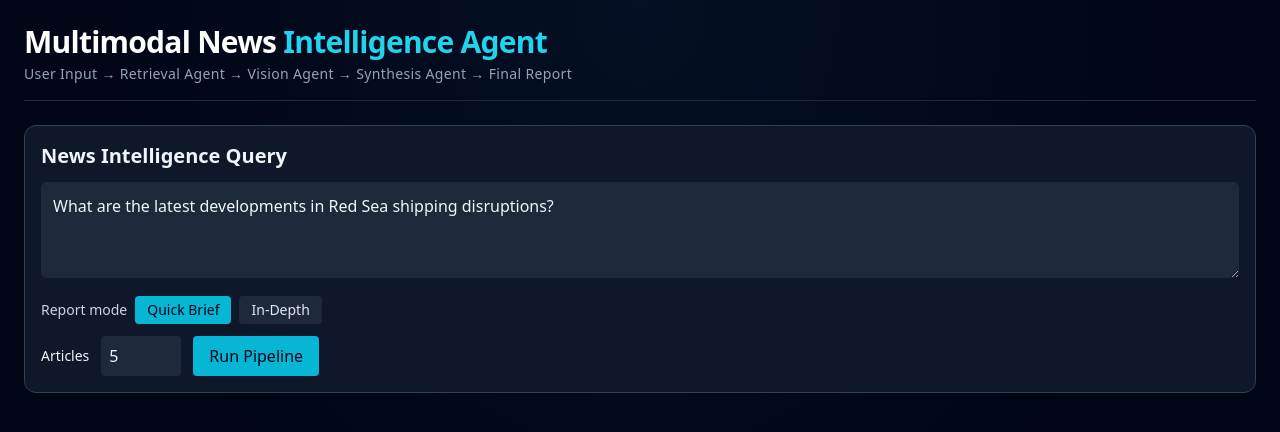
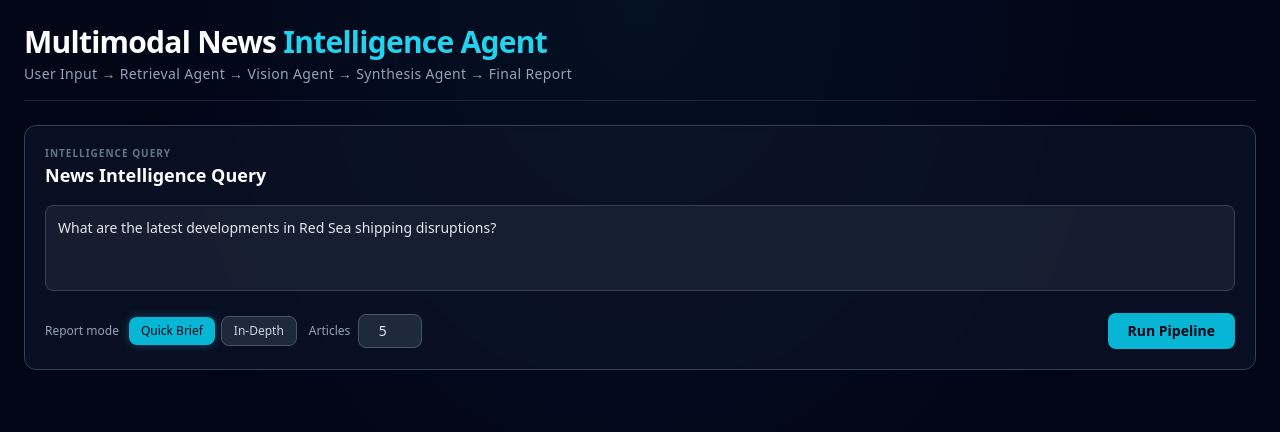
Before and after one commit to cobycolvin/News-intelligence-agent, a React (Vite) app in the folder frontend/: page / in a window 1280 px wide. Shown: the top 432 px of the page. Built offline with nearby package versions, Linux system fonts and the light colour scheme; no server answers; the HTML template or start-up script is replaced by a standard one.

Commit message:
feat: refine query form with focus states, active glow toggles, and loading spinner

```diff
--- a/frontend/src/components/QueryForm.tsx
+++ b/frontend/src/components/QueryForm.tsx
@@ -11,39 +11,89 @@ export function QueryForm({ onSubmit, loading }: Props) {
   const [reportDepth, setReportDepth] = useState<'brief' | 'in_depth'>('brief')
 
   return (
-    <form
-      className="rounded-xl border border-slate-700 bg-slate-900 p-4 space-y-3"
-      onSubmit={(e) => {
-        e.preventDefault()
-        onSubmit(query, maxArticles, reportDepth)
-      }}
-    >
-      <h2 className="text-xl font-semibold">News Intelligence Query</h2>
-      <textarea className="w-full rounded-md bg-slate-800 p-3" rows={3} value={query} onChange={(e) => setQuery(e.target.value)} />
-      <div className="flex flex-wrap items-center gap-2">
-        <span className="text-sm text-slate-300">Report mode</span>
+    <div className="rounded-xl border border-slate-700 bg-slate-900/60 backdrop-blur-sm p-5 space-y-4">
+
+      {/* Header */}
+      <div>
+        <p className="text-[10px] font-semibold uppercase tracking-widest text-slate-500">
+          Intelligence Query
+        </p>
+        <h2 className="text-lg font-bold text-white">News Intelligence Query</h2>
+      </div>
+
+      {/* Textarea */}
+      <textarea
+        className="w-full rounded-lg border border-slate-700 bg-slate-800/60 p-3 text-sm text-slate-200 placeholder-slate-500 transition-all focus:border-cyan-500/50 focus:outline-none focus:ring-1 focus:ring-cyan-500/30 resize-none"
+        rows={3}
+        value={query}
+        onChange={(e) => setQuery(e.target.value)}
+      />
+
+      {/* Controls row */}
+      <div className="flex flex-wrap items-center justify-between gap-3">
+
+        {/* Left: Report mode + Articles */}
+        <div className="flex flex-wrap items-center gap-3">
+
+          {/* Report mode toggle */}
+          <div className="flex items-center gap-1.5">
+            <span className="text-xs text-slate-400 mr-1">Report mode</span>
             <button
               type="button"
               onClick={() => setReportDepth('brief')}
-          className={`rounded px-3 py-1 text-sm ${reportDepth === 'brief' ? 'bg-cyan-500 text-slate-950' : 'bg-slate-800 text-slate-200'}`}
+              className={`rounded-lg px-3 py-1.5 text-xs font-medium transition-all ${
+                reportDepth === 'brief'
+                  ? 'bg-cyan-500 text-slate-950 shadow-[0_0_10px_rgba(56,189,248,0.3)]'
+                  : 'border border-slate-600 bg-slate-800 text-slate-300 hover:border-slate-500 hover:text-white'
+              }`}
             >
               Quick Brief
             </button>
             <button
               type="button"
               onClick={() => setReportDepth('in_depth')}
-          className={`rounded px-3 py-1 text-sm ${reportDepth === 'in_depth' ? 'bg-cyan-500 text-slate-950' : 'bg-slate-800 text-slate-200'}`}
+              className={`rounded-lg px-3 py-1.5 text-xs font-medium transition-all ${
+                reportDepth === 'in_depth'
+                  ? 'bg-cyan-500 text-slate-950 shadow-[0_0_10px_rgba(56,189,248,0.3)]'
+                  : 'border border-slate-600 bg-slate-800 text-slate-300 hover:border-slate-500 hover:text-white'
+              }`}
             >
               In-Depth
             </button>
           </div>
-      <div className="flex items-center gap-3">
-        <label className="text-sm">Articles</label>
-        <input type="number" min={1} max={10} className="w-20 rounded bg-slate-800 p-2" value={maxArticles} onChange={(e) => setMaxArticles(Number(e.target.value))} />
-        <button disabled={loading} className="rounded bg-cyan-500 px-4 py-2 font-medium text-slate-950 disabled:opacity-60">
-          {loading ? 'Analyzing...' : 'Run Pipeline'}
+
+          {/* Articles count */}
+          <div className="flex items-center gap-2">
+            <label className="text-xs text-slate-400">Articles</label>
+            <input
+              type="number"
+              min={1}
+              max={10}
+              className="w-16 rounded-lg border border-slate-600 bg-slate-800 p-1.5 text-center text-sm text-slate-200 focus:border-cyan-500/50 focus:outline-none focus:ring-1 focus:ring-cyan-500/30"
+              value={maxArticles}
+              onChange={(e) => setMaxArticles(Number(e.target.value))}
+            />
+          </div>
+        </div>
+
+        {/* Right: Submit button */}
+        <button
+          disabled={loading}
+          onClick={() => onSubmit(query, maxArticles, reportDepth)}
+          className="rounded-lg bg-cyan-500 px-5 py-2 text-sm font-semibold text-slate-950 transition-all hover:bg-cyan-400 hover:shadow-[0_0_16px_rgba(56,189,248,0.4)] disabled:opacity-50 disabled:cursor-not-allowed disabled:shadow-none"
+        >
+          {loading ? (
+            <span className="flex items-center gap-2">
+              <svg className="animate-spin h-3.5 w-3.5" viewBox="0 0 24 24" fill="none">
+                <circle className="opacity-25" cx="12" cy="12" r="10" stroke="currentColor" strokeWidth="4" />
+                <path className="opacity-75" fill="currentColor" d="M4 12a8 8 0 018-8v8z" />
+              </svg>
+              Analyzing...
+            </span>
+          ) : 'Run Pipeline'}
         </button>
+
       </div>
-    </form>
+    </div>
   )
 }
```
Lines whose indentation alone changed are shown as unchanged.
